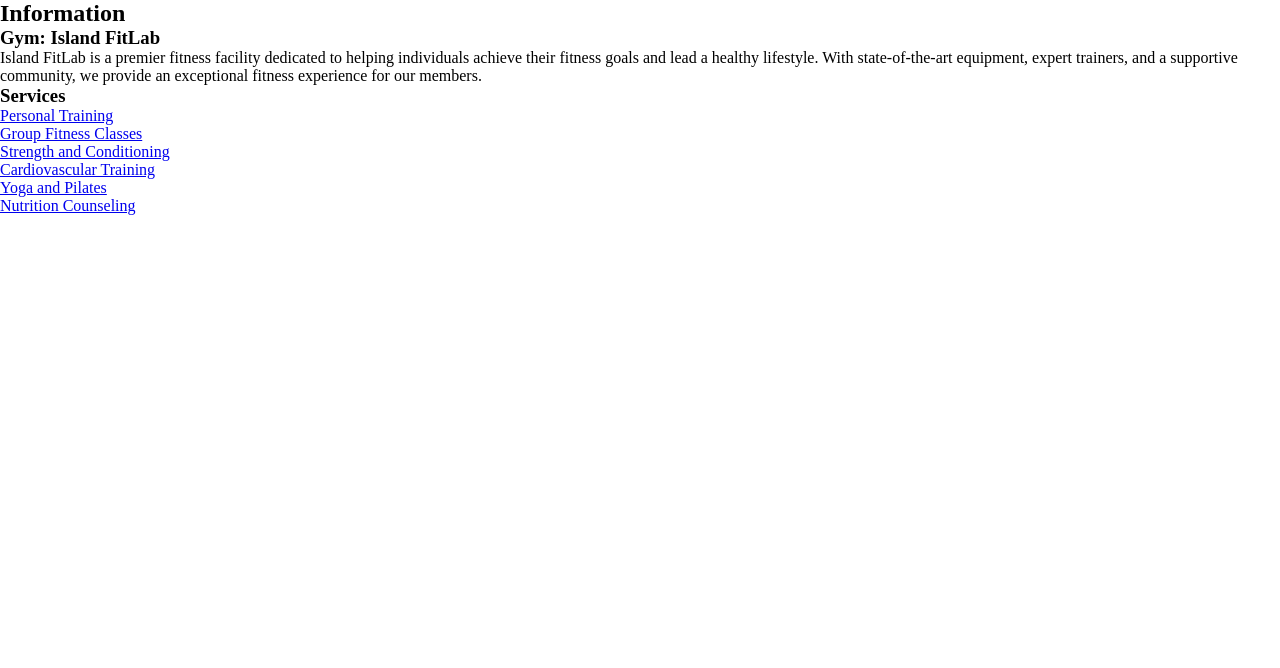
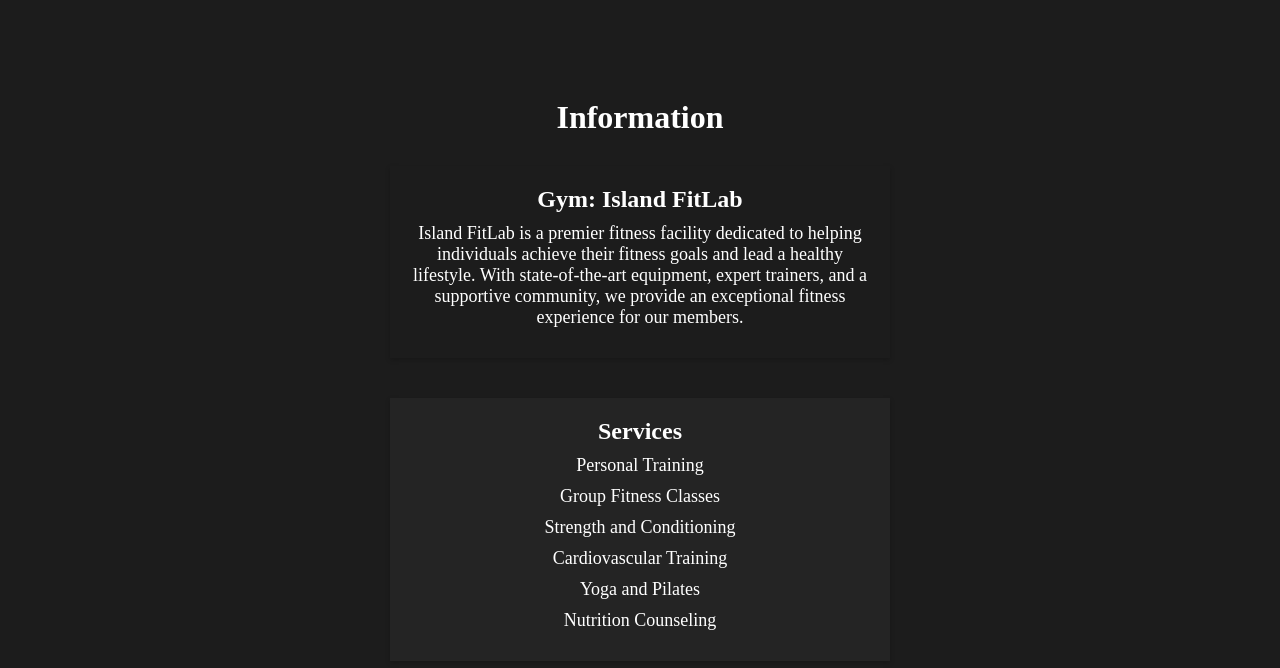
Before and after one commit to Pelani2/FitLab, a React (Create React App) app: page /infopage in a window 1280 px wide. Shown: the top 668 px of the page. Built offline with nearby package versions, Linux system fonts and the light colour scheme.

Commit message:
added styles for infopage

```diff
--- a/src/styles/InfoPageStyles.css
+++ b/src/styles/InfoPageStyles.css
@@ -0,0 +1,73 @@
+.info-container {
+    background-color: #1c1c1c;
+    color: #ffffff;
+    padding: 20px;
+    min-height: 100vh;
+    display: flex;
+    flex-direction: column;
+    justify-content: center;
+    align-items: center;
+}
+
+.info-container h2 {
+    font-size: 32px;
+    text-align: center;
+    margin-bottom: 30px;
+}
+
+.info-section {
+    margin-bottom: 40px;
+    width: 100%;
+    max-width: 500px;
+    padding: 20px;
+    margin-bottom: 40px;
+    text-align: center;
+    background-color: #1e1e1e;
+    box-shadow: 0 2px 5px rgba(0, 0, 0, 0.2);
+}
+
+.info-section h3 {
+    font-size: 24px;
+    margin-bottom: 10px;
+    color: #ffffff;
+}
+
+.info-section p {
+    font-size: 18px;
+    margin-bottom: 10px;
+    color: #ffffff;
+}
+
+.info-section ul {
+    list-style-type: none;
+    padding-left: 0;
+}
+
+.info-section ul li {
+    margin-bottom: 10px;
+}
+
+.info-section ul li a {
+    color: #ffffff;
+    text-decoration: none;
+    font-size: 18px;
+    transition: color 0.3s ease;
+}
+
+.info-section ul li a:hover {
+    color: #e2b743;
+}
+
+.info-container {
+    box-shadow: 0 2px 5px rgba(0, 0, 0, 0.2);
+}
+
+.info-section:nth-child(odd) {
+    background-color: #242424;
+    box-shadow: 0 2px 5px rgba(0, 0, 0, 0.2);
+}
+
+.info-section:nth-child(even) {
+    background-color: #1c1c1c;
+    box-shadow: 0 2px 5px rgba(0, 0, 0, 0.2);
+}
```
